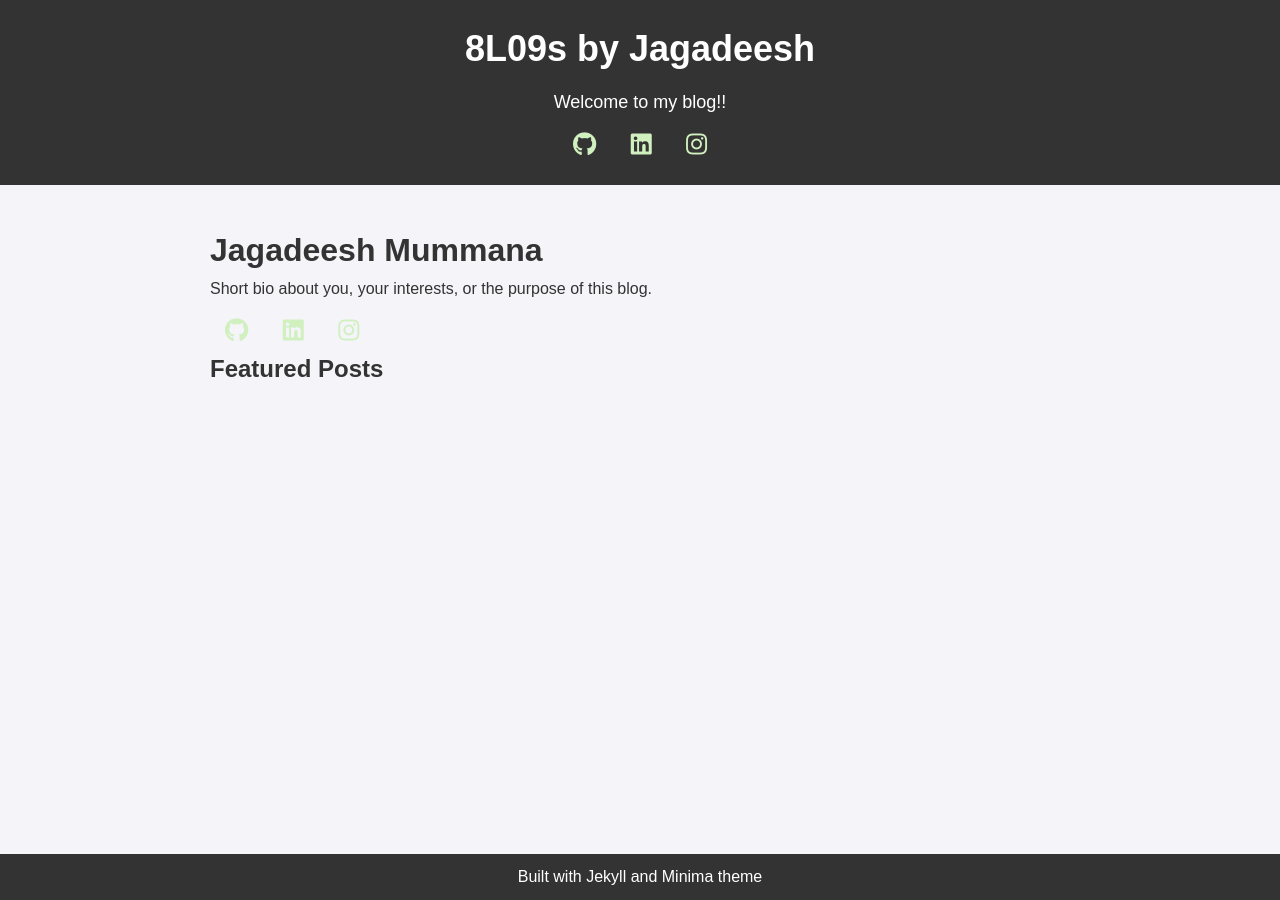
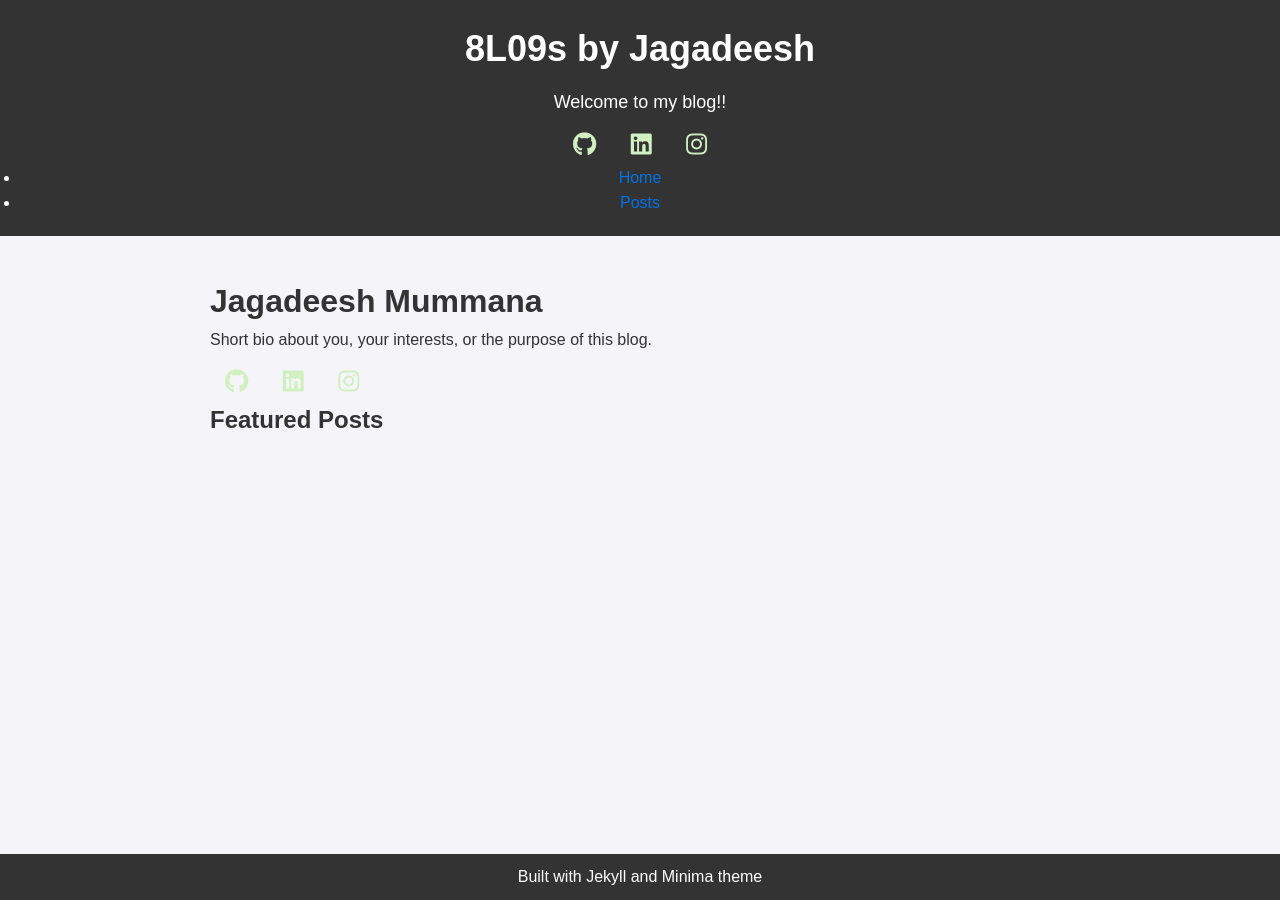
Before and after one commit to Mummanajagadeesh/8L09, a Jekyll site: the page built from index.md, in a window 1280 px wide. Built offline with Jekyll 4.4.1, drawn with Linux system fonts in a browser that asks for light colours.

Commit message:
Update default.html

```diff
--- a/_layouts/default.html
+++ b/_layouts/default.html
@@ -21,6 +21,14 @@
 
     <!-- Social Links -->
     {% include social-links.html %}
+
+    <!-- Navigation -->
+    <nav>
+      <ul>
+        <li><a href="{{ "/" | relative_url }}">Home</a></li>
+        <li><a href="{{ "/posts" | relative_url }}">Posts</a></li>
+      </ul>
+    </nav>
   </header>
 
   <!-- Main Content -->
```
